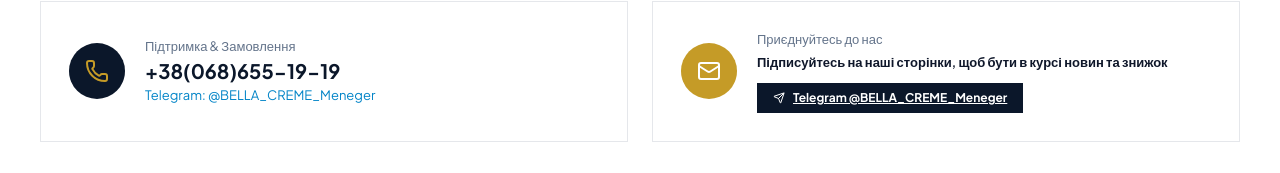
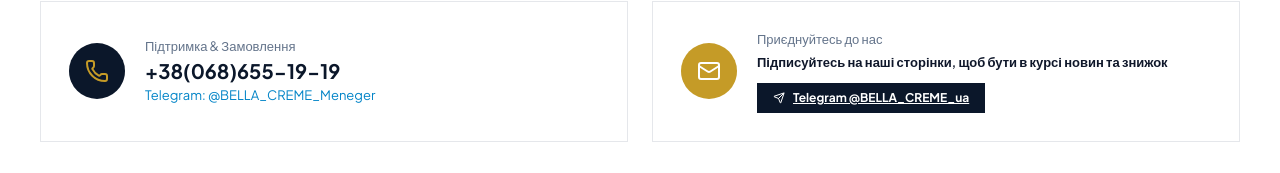
Before and after one commit to awraamgitelman-ops/tort, a React (Vite) app: page /#catalog in a window 1280 px wide. Shown: the part 9830-10003 px from the top of the page. Built offline with nearby package versions, Linux system fonts and the light colour scheme; no server answers; the HTML template or start-up script is replaced by a standard one.

Commit message:
Link Telegram channel @BELLA_CREME_ua in footer subscription box

```diff
--- a/src/components/Footer.jsx
+++ b/src/components/Footer.jsx
@@ -32,8 +32,8 @@ export default function Footer({ onGoToTab, onGoToCategory }) {
                 Підписуйтесь на наші сторінки, щоб бути в курсі новин та знижок
               </div>
               <div style={{ display: 'flex', gap: '8px' }}>
-                <a href="https://t.me/BELLA_CREME_Meneger" target="_blank" rel="noreferrer" className="btn-primary" style={{ padding: '6px 16px', fontSize: '12px', borderRadius: 0 }}>
-                  <Send size={12} /> Telegram @BELLA_CREME_Meneger
+                <a href="https://t.me/BELLA_CREME_ua" target="_blank" rel="noreferrer" className="btn-primary" style={{ padding: '6px 16px', fontSize: '12px', borderRadius: 0 }}>
+                  <Send size={12} /> Telegram @BELLA_CREME_ua
                 </a>
               </div>
             </div>
```
